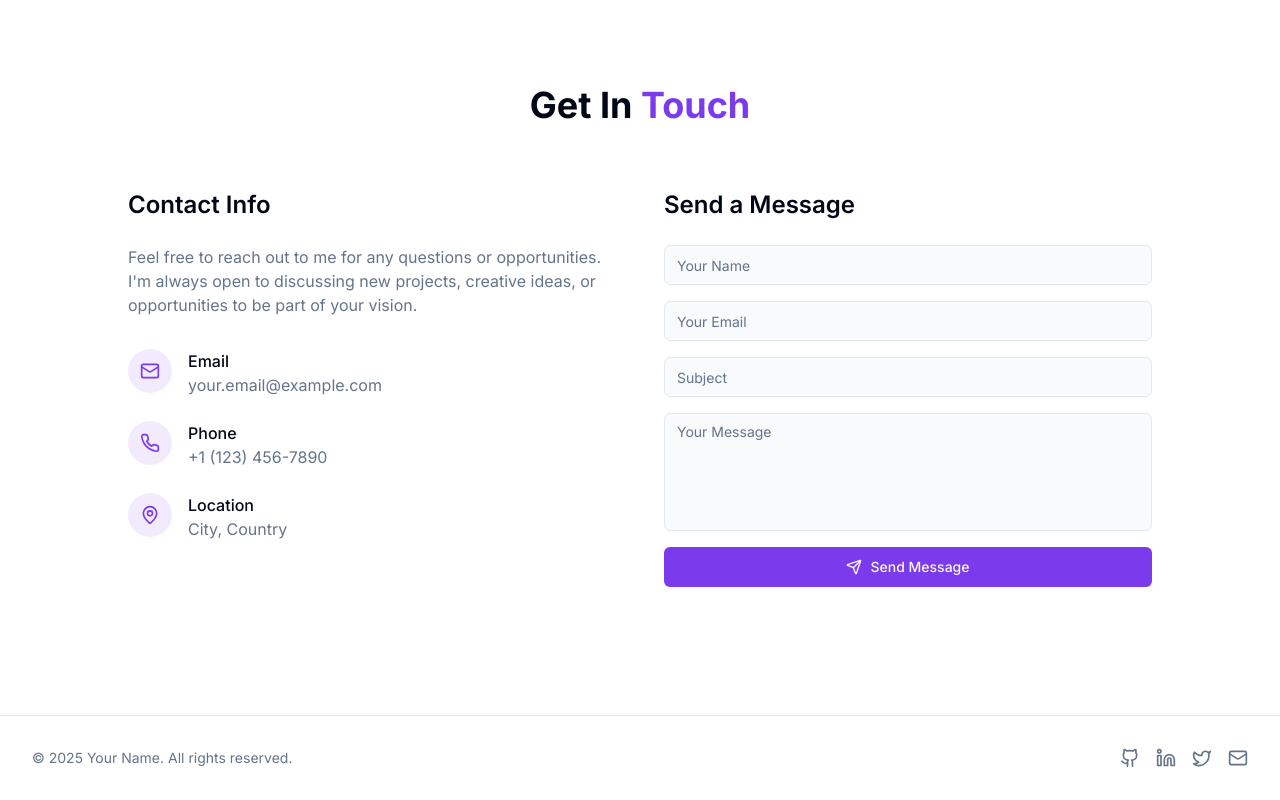
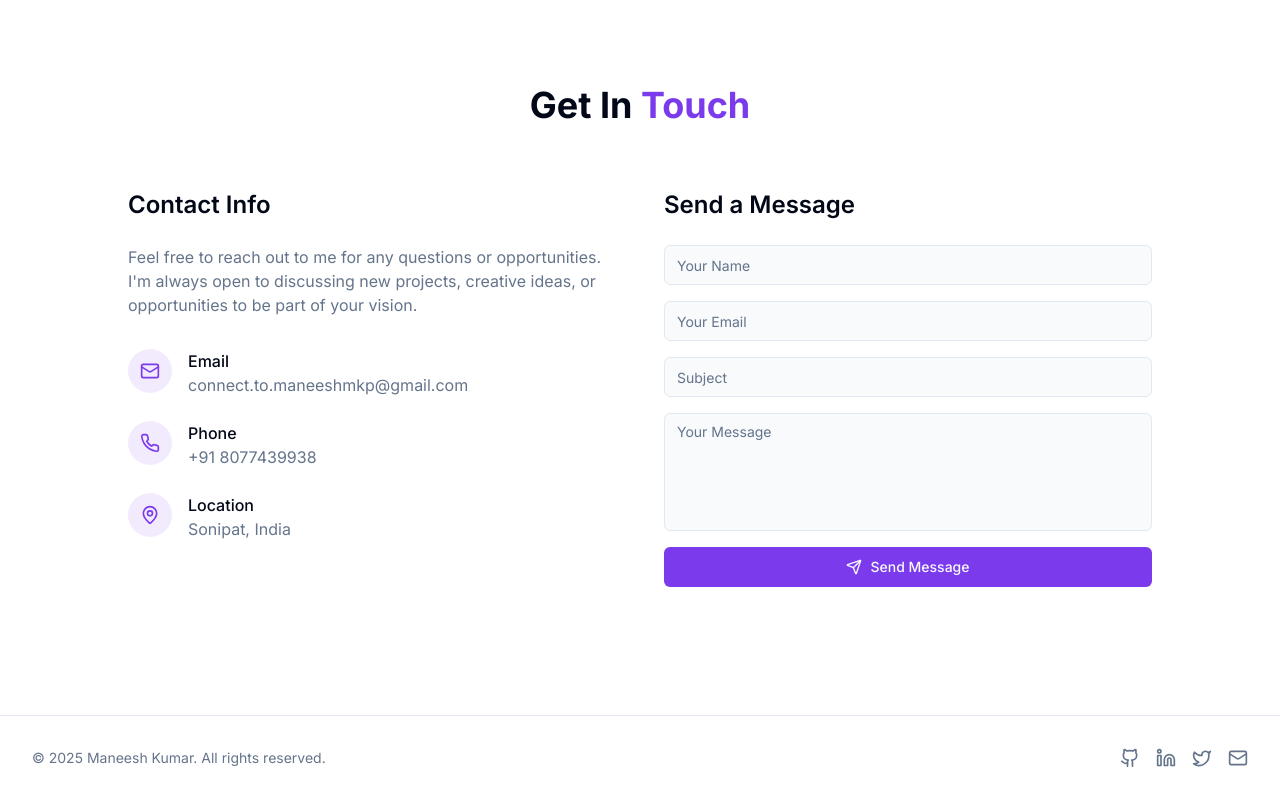
Before and after one commit to maneeshmkp/My-Personal-Portfolio, a Next.js app: page / in a window 1280 px wide. Shown: the part 5573-6373 px from the top of the page. Built offline with nearby package versions, Linux system fonts and the light colour scheme.

Commit message:
contacts chnages commited

```diff
--- a/components/contact.tsx
+++ b/components/contact.tsx
@@ -45,7 +45,7 @@ export default function Contact() {
                   </div>
                   <div>
                     <h4 className="font-medium">Email</h4>
-                    <p className="text-muted-foreground">your.email@example.com</p>
+                    <p className="text-muted-foreground">connect.to.maneeshmkp@gmail.com</p>
                   </div>
                 </div>
 
@@ -55,7 +55,7 @@ export default function Contact() {
                   </div>
                   <div>
                     <h4 className="font-medium">Phone</h4>
-                    <p className="text-muted-foreground">+1 (123) 456-7890</p>
+                    <p className="text-muted-foreground">+91 8077439938</p>
                   </div>
                 </div>
 
@@ -65,7 +65,7 @@ export default function Contact() {
                   </div>
                   <div>
                     <h4 className="font-medium">Location</h4>
-                    <p className="text-muted-foreground">City, Country</p>
+                    <p className="text-muted-foreground">Sonipat, India</p>
                   </div>
                 </div>
               </div>
--- a/components/footer.tsx
+++ b/components/footer.tsx
@@ -8,13 +8,13 @@ export default function Footer() {
         <div className="flex flex-col md:flex-row justify-between items-center">
           <div className="mb-4 md:mb-0">
             <p className="text-sm text-muted-foreground">
-              © {new Date().getFullYear()} Your Name. All rights reserved.
+              © {new Date().getFullYear()} Maneesh Kumar. All rights reserved.
             </p>
           </div>
 
           <div className="flex items-center space-x-4">
             <Link
-              href="https://github.com"
+              href="https://github.com/maneeshmkp"
               target="_blank"
               rel="noopener noreferrer"
               className="text-muted-foreground hover:text-primary transition-colors"
@@ -23,7 +23,7 @@ export default function Footer() {
               <Github className="h-5 w-5" />
             </Link>
             <Link
-              href="https://linkedin.com"
+              href="https://www.linkedin.com/in/maneeshmkp/"
               target="_blank"
               rel="noopener noreferrer"
               className="text-muted-foreground hover:text-primary transition-colors"
@@ -32,7 +32,7 @@ export default function Footer() {
               <Linkedin className="h-5 w-5" />
             </Link>
             <Link
-              href="https://twitter.com"
+              href="https://x.com/ManeeshKum14044"
               target="_blank"
               rel="noopener noreferrer"
               className="text-muted-foreground hover:text-primary transition-colors"
@@ -41,7 +41,7 @@ export default function Footer() {
               <Twitter className="h-5 w-5" />
             </Link>
             <Link
-              href="mailto:your.email@example.com"
+              href="mailto:connect.to.maneeshmkp@gmail.com"
               className="text-muted-foreground hover:text-primary transition-colors"
               aria-label="Email"
             >
```
